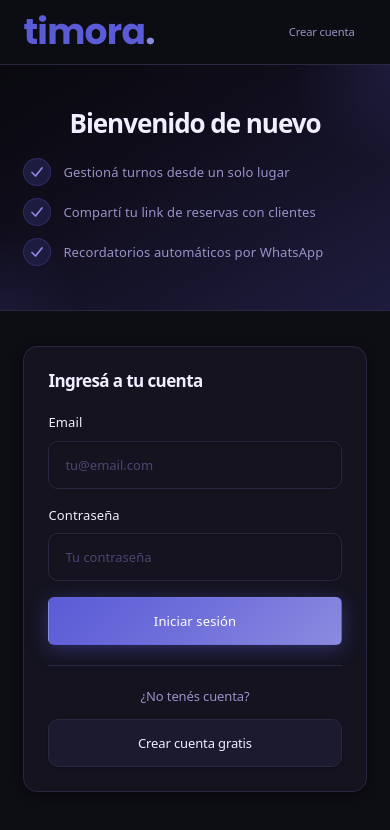
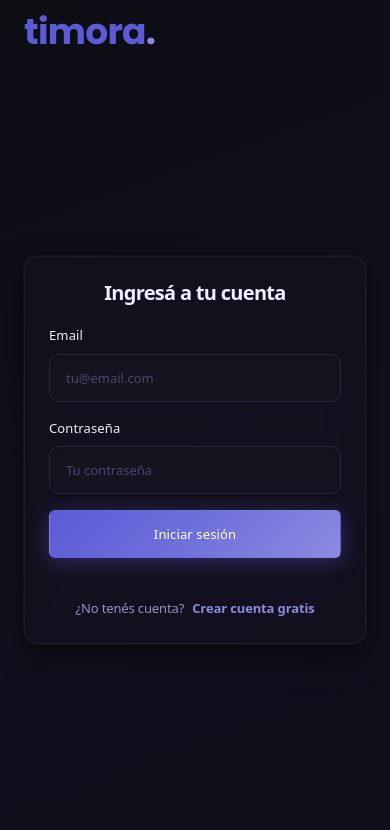
Before and after one commit to almendrasmaria/timora, an Angular app in the folder frontend/: page /auth/login in a window 390 px wide. Shown: the top 830 px of the page. Built offline with nearby package versions, Linux system fonts and the light colour scheme.

Commit message:
style(auth): redesign login and register to match TurnoApp layout with responsive card

```diff
--- a/frontend/src/app/features/auth/pages/login/login.component.html
+++ b/frontend/src/app/features/auth/pages/login/login.component.html
@@ -1,5 +1,5 @@
 <app-auth-layout
-  headline="Bienvenido de nuevo"
+  headline="Convertí tu agenda en un sistema automático de turnos."
   [features]="features"
   headerActionLabel="Crear cuenta"
   headerActionLink="/auth/register"
@@ -41,7 +41,7 @@
 
     <div class="auth-form-card__footer">
       <p>¿No tenés cuenta?</p>
-      <a routerLink="/auth/register" class="auth-form-card__footer-link">Crear cuenta gratis</a>
+      <a routerLink="/auth/register" class="auth-form-card__link">Crear cuenta gratis</a>
     </div>
   </div>
 </app-auth-layout>
--- a/frontend/src/app/features/auth/pages/login/login.component.ts
+++ b/frontend/src/app/features/auth/pages/login/login.component.ts
@@ -28,9 +28,9 @@ export class LoginComponent implements OnInit {
   private readonly route = inject(ActivatedRoute);
 
   readonly features = [
-    'Gestioná turnos desde un solo lugar',
-    'Compartí tu link de reservas con clientes',
-    'Recordatorios automáticos por WhatsApp',
+    'Menos mensajes por WhatsApp, más tiempo para atender.',
+    'Señá previa para reducir ausencias.',
+    'Tus clientes reservan solos, 24/7.',
   ];
 
   readonly form = this.fb.nonNullable.group({
--- a/frontend/src/app/features/auth/pages/register/register.component.html
+++ b/frontend/src/app/features/auth/pages/register/register.component.html
@@ -1,6 +1,6 @@
 <app-auth-layout
   eyebrow="Gratis para empezar"
-  headline="Registrate y empezá a gestionar turnos online"
+  headline="Convertí tu agenda en un sistema automático de turnos."
   [features]="features"
   headerActionLabel="Iniciar sesión"
   headerActionLink="/auth/login"
@@ -49,7 +49,7 @@
 
     <div class="auth-form-card__footer">
       <p>¿Ya tenés una cuenta?</p>
-      <a routerLink="/auth/login" class="auth-form-card__footer-link">Iniciar sesión</a>
+      <a routerLink="/auth/login" class="auth-form-card__link">Iniciar sesión</a>
     </div>
   </div>
 </app-auth-layout>
--- a/frontend/src/app/features/auth/pages/register/register.component.ts
+++ b/frontend/src/app/features/auth/pages/register/register.component.ts
@@ -27,9 +27,9 @@ export class RegisterComponent {
   private readonly router = inject(Router);
 
   readonly features = [
-    'Agenda centralizada para tu negocio',
-    'Página pública de reservas personalizada',
-    'Recordatorios automáticos por WhatsApp',
+    'Menos mensajes por WhatsApp, más tiempo para atender.',
+    'Señá previa para reducir ausencias.',
+    'Tus clientes reservan solos, 24/7.',
   ];
 
   readonly form = this.fb.nonNullable.group(
--- a/frontend/src/app/shared/layout/auth-layout/auth-layout.component.html
+++ b/frontend/src/app/shared/layout/auth-layout/auth-layout.component.html
@@ -4,12 +4,6 @@
       <a routerLink="/" class="auth-layout__logo">
         <app-logo size="lg" />
       </a>
-
-      @if (headerActionLabel && headerActionLink) {
-        <a [routerLink]="headerActionLink" class="auth-layout__header-link">
-          {{ headerActionLabel }}
-        </a>
-      }
     </div>
   </header>
 
--- a/frontend/src/app/shared/layout/auth-layout/auth-layout.component.scss
+++ b/frontend/src/app/shared/layout/auth-layout/auth-layout.component.scss
@@ -1,41 +1,65 @@
 .auth-layout {
+  --auth-layout-px: clamp(1.5rem, 5vw, 4rem);
   min-height: 100vh;
   display: flex;
   flex-direction: column;
-  background: var(--color-background);
+  background: var(--gradient-page);
+  position: relative;
 
   &__header {
-    position: sticky;
+    position: absolute;
     top: 0;
+    left: 0;
+    right: 0;
     z-index: 10;
-    border-bottom: 1px solid var(--color-border);
-    background: rgba(13, 13, 20, 0.88);
-    backdrop-filter: blur(16px);
+    border-bottom: none;
+    background: transparent;
   }
 
   &__header-inner {
-    display: grid;
-    grid-template-columns: 1fr 1fr;
-    gap: var(--layout-grid-gap);
+    display: flex;
+    justify-content: space-between;
     align-items: center;
     height: var(--header-height);
-    max-width: var(--layout-max-width);
-    width: 100%;
-    margin: 0 auto;
-    padding: 0 clamp(1.5rem, 4vw, var(--layout-padding-x));
+    padding: 0 var(--space-6) 0 var(--auth-layout-px);
   }
 
   &__logo {
-    grid-column: 1;
-    justify-self: start;
     display: inline-flex;
     text-decoration: none;
     &:hover { opacity: 0.80; text-decoration: none; }
   }
 
+  &__header-actions {
+    display: flex;
+    align-items: center;
+    gap: var(--space-4);
+  }
+
+  &__theme-toggle {
+    display: inline-flex;
+    align-items: center;
+    justify-content: center;
+    width: 2.5rem;
+    height: 2.5rem;
+    border: 1px solid transparent;
+    border-radius: var(--radius-full);
+    background: transparent;
+    color: var(--color-text-secondary);
+    cursor: pointer;
+    transition:
+      background var(--duration-fast) var(--ease-out),
+      border-color var(--duration-fast) var(--ease-out),
+      color var(--duration-fast) var(--ease-out);
+
+    &:hover {
+      border-color: var(--color-border);
+      background: var(--color-surface-muted);
+      color: var(--color-text);
+    }
+  }
+
   &__header-link {
-    grid-column: 2;
-    justify-self: end;
     padding: var(--space-2) var(--space-4);
     border-radius: var(--radius-md);
     font-size: var(--text-sm);
@@ -59,55 +83,80 @@
     align-items: stretch;
     width: 100%;
     position: relative;
-    min-height: calc(100vh - var(--header-height));
+    min-height: 100vh;
   }
 
-  // ── Left: dark atmospheric panel ────────────────────────────────
-  &__hero {
+  // ── Left: Form Side (centered) ───────────────────────────────────
+  &__form {
+    grid-column: 1;
+    order: 1;
+    display: flex;
+    justify-content: center;
+    align-items: center;
     position: relative;
     z-index: 1;
-    background: var(--gradient-auth-panel);
+    min-width: 0;
+    padding: calc(var(--header-height) + var(--space-8)) var(--auth-layout-px) var(--space-12);
+    background: transparent;
+  }
+
+  // ── Right: Marketing Card ────────────────────────────────────────
+  &__hero {
+    grid-column: 2;
+    order: 2;
+    background: var(--hero-card-bg);
+    border-radius: 24px;
+    margin: var(--space-6) var(--space-6) var(--space-6) 0;
+    padding: var(--space-16) clamp(2rem, 5vw, 4rem);
     display: flex;
     flex-direction: column;
     justify-content: center;
-    padding: var(--space-16) clamp(2rem, 5vw, 4rem);
+    position: relative;
     overflow: hidden;
-    border-right: 1px solid var(--color-border);
+    box-shadow:
+      0 4px 30px rgba(0, 0, 0, 0.01),
+      0 1px 1px rgba(255, 255, 255, 0.05);
 
-    // Glow blobs
+    // Concentric circle pattern overlay
     &::before {
+      content: '';
+      position: absolute;
+      inset: 0;
+      background: repeating-radial-gradient(circle at 100% 20%, transparent, transparent 20px, var(--hero-pattern-color) 21px, var(--hero-pattern-color) 22px, transparent 23px);
+      pointer-events: none;
+      z-index: 0;
+    }
+
+    // Soft glow blob
+    &::after {
       content: '';
       position: absolute;
       top: -100px;
       right: -100px;
-      width: 360px;
-      height: 360px;
-      border-radius: 50%;
-      background: radial-gradient(circle, rgba(91, 91, 214, 0.14) 0%, transparent 70%);
+      width: 320px;
+      height: 320px;
+      background: radial-gradient(circle, var(--color-primary-glow) 0%, transparent 70%);
       pointer-events: none;
+      z-index: 0;
+    }
   }
 
-    &::after {
-      content: '';
-      position: absolute;
-      bottom: -80px;
-      left: -80px;
-      width: 280px;
-      height: 280px;
-      border-radius: 50%;
-      background: radial-gradient(circle, rgba(91, 91, 214, 0.10) 0%, transparent 70%);
-      pointer-events: none;
-    }
+  &__eyebrow,
+  &__headline,
+  &__features {
+    position: relative;
+    z-index: 1;
   }
 
   &__eyebrow {
     display: inline-block;
+    align-self: flex-start;
     margin-bottom: var(--space-5);
     padding: var(--space-2) var(--space-4);
     border-radius: var(--radius-full);
     background: var(--color-primary-subtle);
     border: 1px solid rgba(91, 91, 214, 0.25);
-    color: var(--color-primary-light);
+    color: var(--color-primary);
     font-size: var(--text-xs);
     font-weight: 600;
     letter-spacing: 0.06em;
@@ -115,13 +164,13 @@
   }
 
   &__headline {
-    margin: 0 0 var(--space-10);
+    margin: 0 0 var(--space-8);
     font-family: var(--font-display);
-    font-size: clamp(1.875rem, 3.5vw + 0.5rem, 3.25rem);
-    font-weight: 800;
+    font-size: clamp(1.625rem, 2.5vw + 0.35rem, 2.75rem);
+    font-weight: 700;
     color: var(--color-text);
-    letter-spacing: -0.04em;
-    line-height: 1.08;
+    letter-spacing: -0.035em;
+    line-height: 1.15;
   }
 
   &__features {
@@ -131,20 +180,6 @@
     display: flex;
     flex-direction: column;
     gap: var(--space-5);
-    position: relative;
-    z-index: 1;
-  }
-
-  // ── Right: dark form side ────────────────────────────────────────
-  &__form {
-    display: flex;
-    justify-content: center;
-    align-items: center;
-    position: relative;
-    z-index: 1;
-    min-width: 0;
-    padding: var(--space-16) clamp(1.5rem, 4vw, var(--layout-padding-x));
-    background: var(--color-background);
   }
 
   &__glow {
@@ -153,79 +188,47 @@
 }
 
 @media (max-width: 1440px) and (min-width: 1025px) {
-  .auth-layout__hero { padding-inline: clamp(2rem, 4vw + 1rem, 3.5rem); }
-  .auth-layout__form { padding-inline: clamp(2rem, 4vw, 3rem); }
-  .auth-layout__headline {
-    font-size: clamp(1.625rem, 2.2vw + 0.35rem, 2.5rem);
-    margin-bottom: var(--space-6);
-    line-height: 1.1;
+  .auth-layout {
+    &__hero { padding-inline: clamp(2rem, 4vw, 3.5rem); }
+    &__form { padding-inline: clamp(2rem, 4vw, 3rem); }
   }
-  .auth-layout__eyebrow { margin-bottom: var(--space-4); font-size: 0.6875rem; }
-  .auth-layout__features { gap: var(--space-4); }
-}
-
-@media (max-width: 1200px) and (min-width: 1025px) {
-  .auth-layout__headline { font-size: 1.875rem; }
 }
 
 @media (max-width: 1024px) {
-  .auth-layout__header-inner {
-    display: flex;
-    justify-content: space-between;
-    max-width: var(--auth-content-max-width);
-    padding-inline: clamp(1.5rem, 5vw, 2.5rem);
+  .auth-layout {
+    &__header-inner {
+      padding-inline: var(--auth-layout-px);
     }
-  .auth-layout__logo,
-  .auth-layout__header-link { grid-column: auto; justify-self: auto; }
 
-  .auth-layout__body {
+    &__body {
       grid-template-columns: 1fr;
       min-height: auto;
     }
 
-  .auth-layout__hero {
-    padding: var(--space-10) clamp(1.5rem, 5vw, 2.5rem);
-    min-height: 200px;
-    border-right: none;
-    border-bottom: 1px solid var(--color-border);
-    &::before { width: 200px; height: 200px; }
-    &::after  { width: 160px; height: 160px; }
+    &__form {
+      grid-column: auto;
+      order: 1;
+      padding: calc(var(--header-height) + var(--space-8)) var(--auth-layout-px) var(--space-8);
     }
 
-  .auth-layout__headline {
-    font-size: 1.875rem;
-    margin-bottom: var(--space-6);
-    text-align: center;
+    &__hero {
+      display: none;
     }
-  .auth-layout__eyebrow { display: block; text-align: center; margin-bottom: var(--space-4); }
-  .auth-layout__features { align-items: center; gap: var(--space-4); text-align: center; }
-
-  .auth-layout__form {
-    justify-content: center;
-    width: 100%;
-    max-width: var(--auth-content-max-width);
-    margin: 0 auto;
-    padding: var(--space-8) clamp(1.5rem, 5vw, 2.5rem) var(--space-12);
   }
 }
 
 @media (max-width: 640px) {
-  .auth-layout__header-inner {
+  .auth-layout {
+    &__header-inner {
       height: 4rem;
-    max-width: var(--auth-content-max-width);
-    padding-inline: clamp(1.25rem, 6vw, 2rem);
     }
-  .auth-layout__header-link { padding: var(--space-2) var(--space-3); font-size: var(--text-xs); }
-  .auth-layout__hero {
-    padding: var(--space-8) clamp(1.25rem, 6vw, 2rem);
-    min-height: 180px;
+    &__form { padding: calc(4rem + var(--space-6)) var(--auth-layout-px) var(--space-8); }
   }
-  .auth-layout__headline { font-size: 1.625rem; margin-bottom: var(--space-5); line-height: 1.12; }
-  .auth-layout__features { gap: var(--space-3); text-align: left; align-items: flex-start; width: 100%; }
-  .auth-layout__form { padding: var(--space-6) clamp(1.25rem, 6vw, 2rem) var(--space-10); }
 }
 
 @media (max-width: 380px) {
-  .auth-layout__header-inner,
-  .auth-layout__form { padding-inline: var(--space-5); }
+  .auth-layout {
+    &__header-inner,
+    &__form { padding-inline: var(--space-4); }
   }
+}
--- a/frontend/src/app/shared/styles/auth-form-card.scss
+++ b/frontend/src/app/shared/styles/auth-form-card.scss
@@ -2,18 +2,29 @@
   width: 100%;
   max-width: var(--auth-card-width);
   padding: var(--space-8);
-  border: 1px solid var(--color-border);
+  border: 1px solid rgba(255, 255, 255, 0.06);
   border-radius: var(--radius-xl);
-  background: var(--color-surface);
+  background: rgba(20, 19, 31, 0.55);
+  backdrop-filter: blur(20px);
+  -webkit-backdrop-filter: blur(20px);
   box-shadow: var(--shadow-card);
+
+  :host-context([data-theme="light"]) & {
+    background: rgba(255, 255, 255, 0.75);
+    border: 1px solid rgba(15, 23, 42, 0.08);
+    box-shadow:
+      0 4px 30px rgba(15, 23, 42, 0.02),
+      0 20px 25px -5px rgba(15, 23, 42, 0.05);
+  }
 
   &__title {
     margin: 0 0 var(--space-6);
     font-family: var(--font-display);
-    font-size: var(--text-xl);
+    font-size: var(--text-2xl);
     font-weight: 700;
     color: var(--color-text);
     letter-spacing: -0.035em;
+    text-align: center;
   }
 
   &__form {
@@ -43,12 +54,11 @@
 
   &__footer {
     display: flex;
-    flex-direction: column;
     align-items: center;
-    gap: var(--space-3);
+    justify-content: center;
+    gap: var(--space-2);
     margin-top: var(--space-6);
     padding-top: var(--space-6);
-    border-top: 1px solid var(--color-border);
 
     p {
       margin: 0;
@@ -57,31 +67,24 @@
     }
   }
 
-  &__footer-link {
-    display: flex;
-    align-items: center;
-    justify-content: center;
-    width: 100%;
-    height: 3rem;
-    border: 1px solid var(--color-border);
-    border-radius: var(--radius-md);
+  &__link {
     font-size: var(--text-sm);
-    font-weight: 500;
-    color: var(--color-text);
+    font-weight: 600;
+    color: var(--color-primary-light);
     text-decoration: none;
-    background: var(--color-surface-muted);
-    box-shadow: var(--shadow-xs);
-    transition:
-      background var(--duration-fast) var(--ease-out),
-      border-color var(--duration-fast) var(--ease-out),
-      transform var(--duration-fast) var(--ease-out);
+    transition: color var(--duration-fast) var(--ease-out);
 
     &:hover {
-      background: var(--color-surface-elevated);
-      border-color: var(--color-border-hover);
-      color: var(--color-text);
-      text-decoration: none;
-      transform: translateY(-1px);
+      color: var(--color-primary);
+      text-decoration: underline;
+    }
+
+    :host-context([data-theme="light"]) & {
+      color: var(--color-primary);
+
+      &:hover {
+        color: var(--color-primary-hover);
+      }
     }
   }
 }
@@ -90,9 +93,8 @@
   .auth-form-card {
     padding: var(--space-6);
     border-radius: var(--radius-lg);
-    box-shadow: var(--shadow-sm);
 
-    &__title { font-size: var(--text-lg); margin-bottom: var(--space-5); }
+    &__title { font-size: var(--text-xl); margin-bottom: var(--space-5); }
     &__form { gap: var(--space-4); }
     &__footer { margin-top: var(--space-5); padding-top: var(--space-5); }
   }
```
Lines whose indentation alone changed are shown as unchanged.
